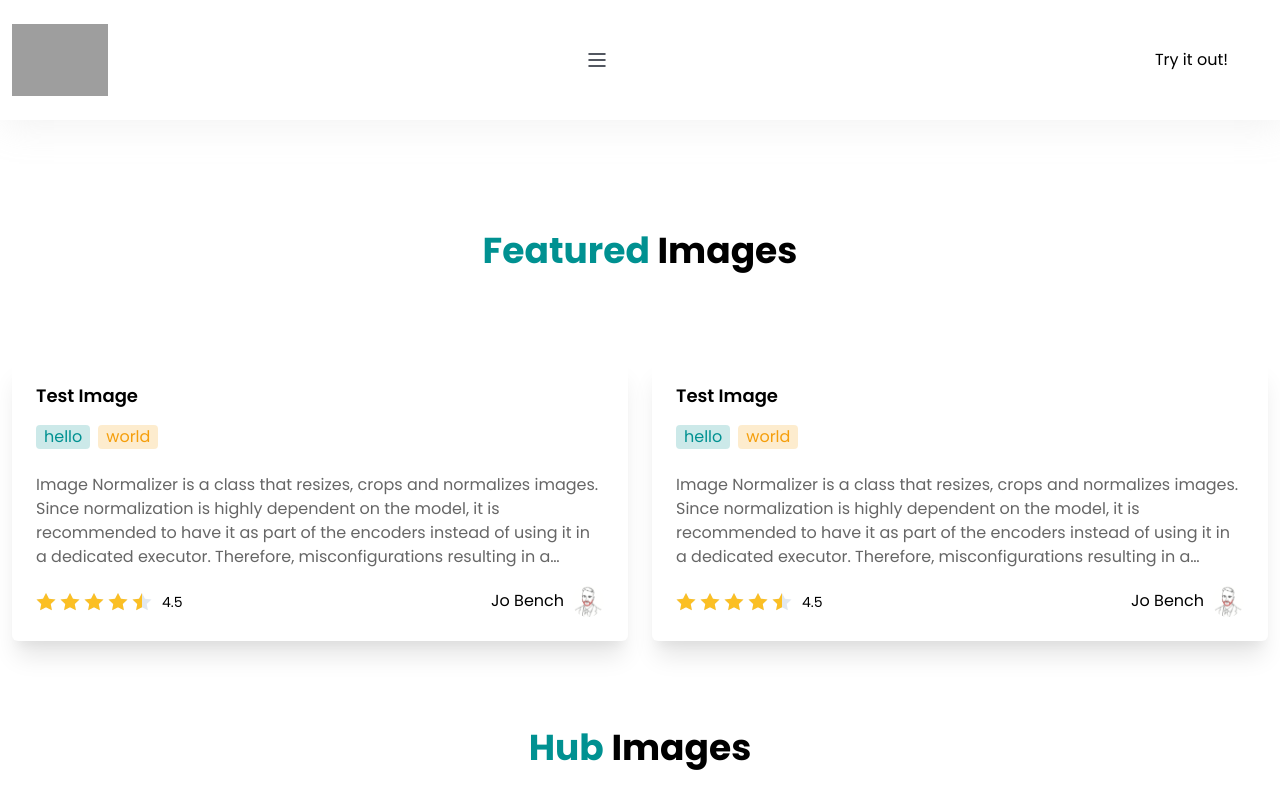
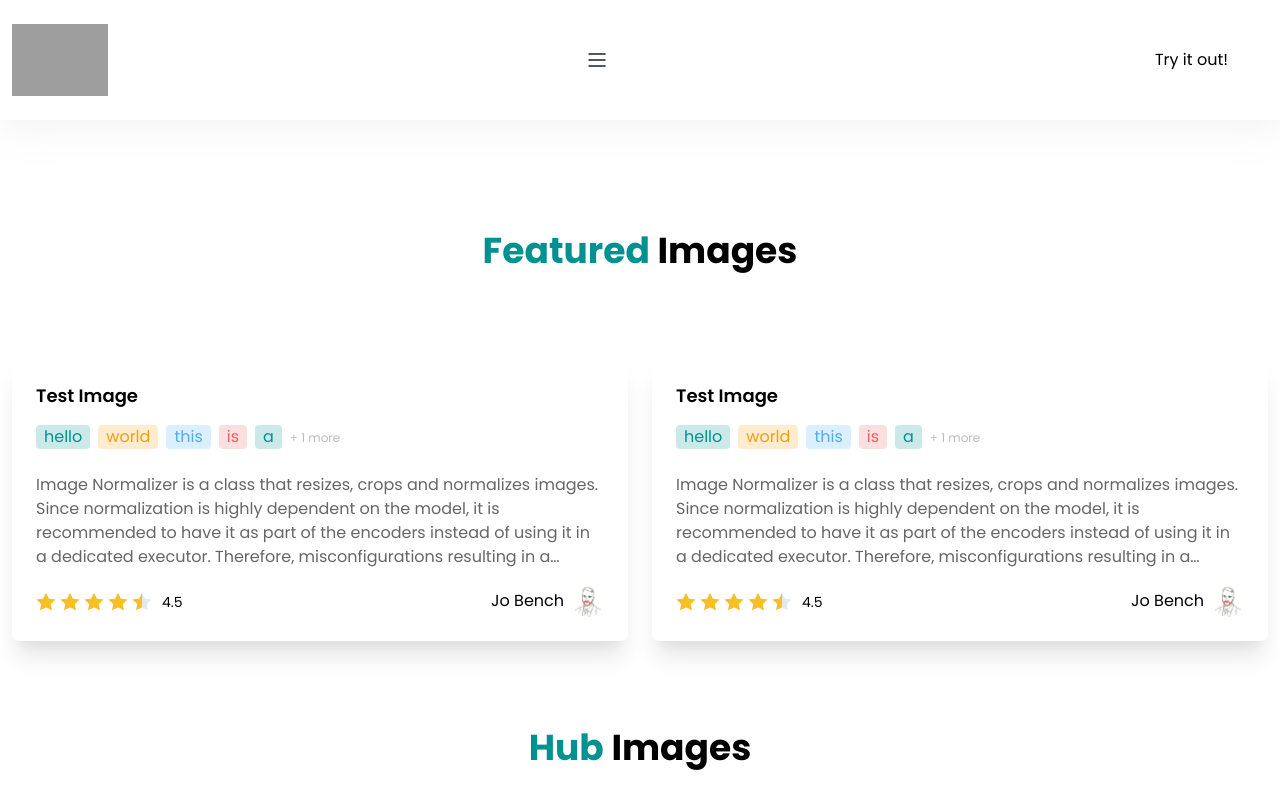
Before and after one commit to Asher-MS/website, a Next.js app: page /hub in a window 1280 px wide. Shown: the top 800 px of the page. Built offline with nearby package versions, Linux system fonts and the light colour scheme; grey boxes are pictures that could not be loaded.

Commit message:
feat: + more on tags

```diff
--- a/src/hub/HubImageCard.tsx
+++ b/src/hub/HubImageCard.tsx
@@ -2,21 +2,9 @@ import React from 'react'
 import { StarIcon } from '../template/StarIcon'
 
 const DEFAULT_MAX_STARS = 5
+const DEFAULT_MAX_TAGS = 5
 
-type Props = {
-  image: {
-    name: string;
-    tags: string[];
-    description: string;
-    author: {
-      displayName: string;
-      avatarURL: string;
-    };
-    numStars: number;
-  };
-};
-
-const tagColors = ['primary', 'yellow', 'green', 'red']
+const tagColors = ['primary', 'yellow', 'blue', 'red']
 
 const getTagColor = (index: number) => {
   return tagColors[index % tagColors.length]
@@ -26,7 +14,7 @@ const Tag = ({ children, index }: { children: React.ReactNode; index: number })
   const color = getTagColor(index)
   return (
     <div
-      className={`inline-block px-2 py-0 rounded text-${color}-500 bg-${color}-500 background bg-opacity-20 mr-2 mb-2`}
+      className={`inline-block px-2 py-0 rounded text-${color}-500 bg-${color}-500 bg-opacity-20 mr-2 mb-2`}
     >
       {children}
     </div>
@@ -39,7 +27,10 @@ type StarRatingProps = {
 };
 
 const StarRating = ({ numStars, maxStars = DEFAULT_MAX_STARS }: StarRatingProps) => {
-  const stars = new Array(maxStars).fill(<StarIcon className="m-0.5" />)
+  const stars = []
+  for (let i = 0; i < maxStars; ++i) {
+    stars.push(<StarIcon className="m-0.5" key={i} />)
+  }
   return (
     <div className="-m-0.5">
       <div className="text-gray-300 inline-block relative">
@@ -56,7 +47,7 @@ const StarRating = ({ numStars, maxStars = DEFAULT_MAX_STARS }: StarRatingProps)
   )
 }
 
-const Author = ({ author }: { author: Props['image']['author'] }) => {
+const Author = ({ author }: { author: HubImageCardProps['image']['author'] }) => {
   return (
     <div className="flex flex-row items-center">
       <div className="flex-1 truncate text-right mr-2 ">{author.displayName}</div>
@@ -65,17 +56,35 @@ const Author = ({ author }: { author: Props['image']['author'] }) => {
   )
 }
 
-export const HubImageCard = ({ image }: Props) => {
+type HubImageCardProps = {
+  image: {
+    name: string;
+    tags: string[];
+    description: string;
+    author: {
+      displayName: string;
+      avatarURL: string;
+    };
+    numStars: number;
+  };
+  maxTags?: number;
+};
+
+export const HubImageCard = ({ image, maxTags = DEFAULT_MAX_TAGS }: HubImageCardProps) => {
   const { name, tags, description, numStars, author } = image
+
+  const extraTags = tags.length - maxTags
+
   return (
     <div className="h-full rounded-md bg-white shadow-xl p-6 grid-cols-1 gap-4 flex flex-col">
       <div className="text-lg font-semibold truncate">{name}</div>
       <div>
-        {tags.map((tag, idx) => (
+        {tags.slice(0, maxTags).map((tag, idx) => (
           <Tag key={idx} index={idx}>
             {tag}
           </Tag>
         ))}
+        <span className="text-xs text-gray-500">{extraTags > 0 && `+ ${extraTags} more`}</span>
       </div>
       <div className="hub-image-desc text-gray-600 flex-1">{description}</div>
       <div className="grid grid-cols-2 gap-4 items-center">
--- a/src/template/HubImages.tsx
+++ b/src/template/HubImages.tsx
@@ -8,7 +8,7 @@ const sampleImage = {
   description:
     'Image Normalizer is a class that resizes, crops and normalizes images. Since normalization is highly dependent on the model, it is recommended to have it as part of the encoders instead of using it in a dedicated executor. Therefore, misconfigurations resulting in a training-serving-gap are less likely.',
   numStars: 4.5,
-  tags: ['hello', 'world'],
+  tags: ['hello', 'world', 'this', 'is', 'a', 'test'],
   author: {
     displayName: 'Jo Bench',
     avatarURL: '/assets/images/team/1.svg'
```
